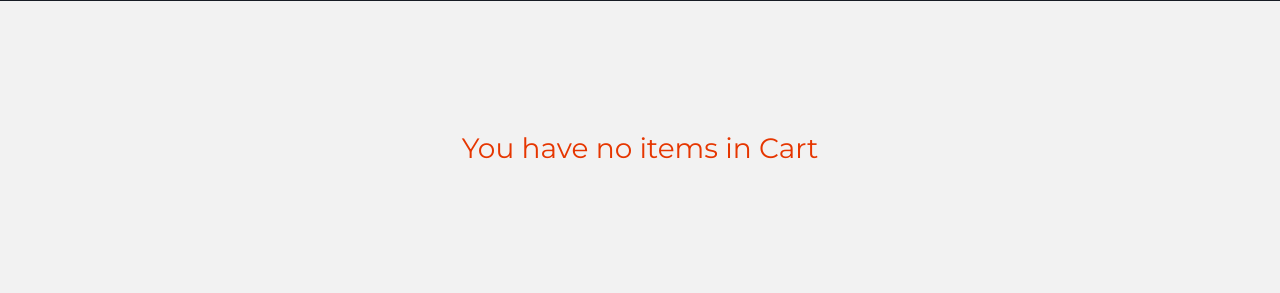
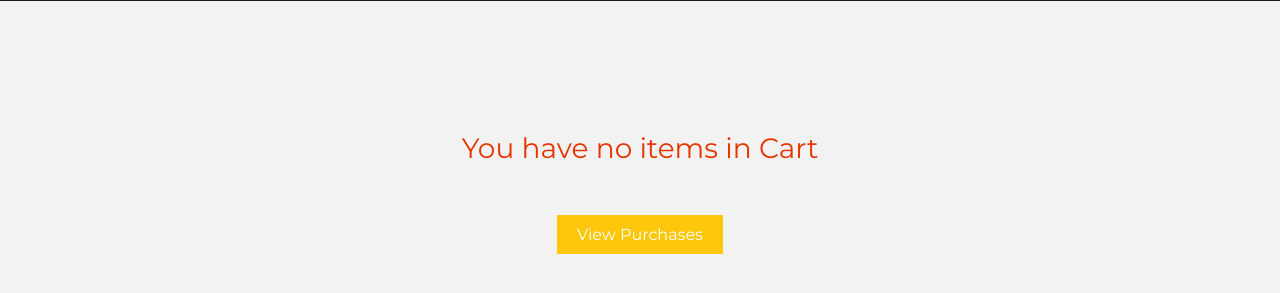
Before and after one commit to ksaifahmed/db_project_oracle_django, a Django app: template templates/cart.html in a window 1280 px wide. Shown: the part 79-372 px from the top of the page. Run offline with Django 3.2, Linux system fonts and the light colour scheme; the template is opened without the code that fills it, so the values that code supplies are empty; some libraries are stand-ins or nearby versions.

Commit message:
second milestone

```diff
--- a/cart/static/cart/style.css
+++ b/cart/static/cart/style.css
@@ -337,3 +337,21 @@ nav .logo.space{
 #buy-btn :hover{
     background: #95ff13;
 }
+
+.purchase-link{
+    text-decoration: none;
+    background: #ffc70b;
+    color: white;
+    transition: 0.5s;
+    padding: 10px 20px 10px 20px;
+    margin: auto;
+}
+
+.transactions{
+    text-align: center;
+    margin: auto;
+}
+
+.purchase-link:hover{
+  background: orange;
+}
--- a/templates/cart.html
+++ b/templates/cart.html
@@ -105,6 +105,9 @@
 
     {% else %}
         <div class="cart-empty" style="margin: auto; text-align: center; padding-top: 130px; padding-bottom: 60px; font-size: 28px; color: #e63600;">You have no items in Cart</div>
+        <div class="transactions">
+            <a class="purchase-link" href="/purchases">View Purchases</a>
+        </div>
     {% endif %}
 
 
```
Also changed, not shown: purchases/views.py (+7 -0 lines).
